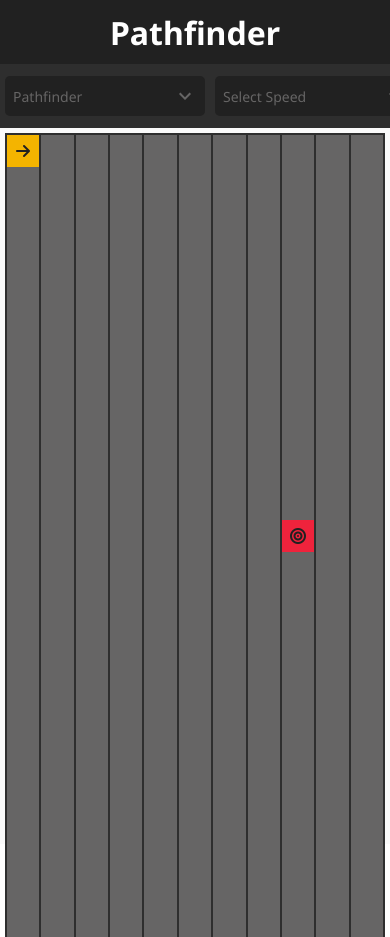
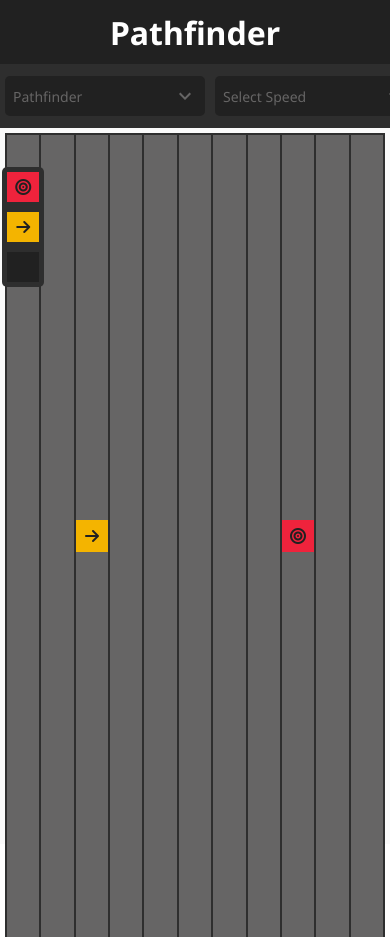
Before and after one commit to Arxci/Pathfinding-Visualizer, a React (Create React App) app: page / in a window 390 px wide. Both pictures are taken after a click on the element 23 px from the left and 151 px from the top of the page. Built offline with nearby package versions, Linux system fonts and the light colour scheme.

Commit message:
more mobile support

```diff
--- a/src/components/filters/tooltip/Tooltip.jsx
+++ b/src/components/filters/tooltip/Tooltip.jsx
@@ -1,10 +1,12 @@
 import React from 'react'
 import { useEffect } from 'react'
-import { useState } from 'react'
+import { useState, useRef } from 'react'
 
 const Tooltip = ({ backgroundColor, icon, tooltip, info }) => {
 	const [isHovering, setIsHovering] = useState(false)
 	const [currentFade, setCurrentFade] = useState('')
+
+	const displayTooltip = useRef(window.screen.width >= 1000)
 
 	useEffect(() => {
 		if (isHovering) {
@@ -14,6 +16,16 @@ const Tooltip = ({ backgroundColor, icon, tooltip, info }) => {
 		}
 	}, [isHovering])
 
+	useEffect(() => {
+		let handler = () => {
+			displayTooltip.current = window.screen.width >= 1000
+		}
+
+		window.addEventListener('resize', () => handler())
+
+		return () => window.removeEventListener('resize', () => handler())
+	}, [])
+
 	return (
 		<div
 			className="tooltip"
@@ -22,7 +34,13 @@ const Tooltip = ({ backgroundColor, icon, tooltip, info }) => {
 		>
 			<div className={'tooltip__wrapper ' + backgroundColor}>
 				<i className={'tooltip__icon ' + icon} />
-				<p className={'tooltip__wrapper__info has-fade ' + currentFade}>
+				<p
+					className={
+						displayTooltip.current
+							? 'tooltip__wrapper__info has-fade ' + currentFade
+							: 'tooltip__none'
+					}
+				>
 					{info}
 				</p>
 			</div>
--- a/src/components/filters/tooltip/_tooltip.scss
+++ b/src/components/filters/tooltip/_tooltip.scss
@@ -72,4 +72,8 @@
 			font-size: 40px;
 		}
 	}
+
+	&__none {
+		display: none;
+	}
 }
--- a/src/pages/grid/Grid.jsx
+++ b/src/pages/grid/Grid.jsx
@@ -1,7 +1,10 @@
-import React, { useEffect, useState } from 'react'
+import React, { useEffect, useRef, useState } from 'react'
 
 const Grid = ({ grid, numOfCols, numOfRows, needsReset, isRunning }) => {
 	const [items, setItems] = useState(null)
+	const currentDirection = useRef('bottom')
+
+	const requiredDropdown = useRef(window.screen.width <= 1000)
 
 	function HandleWallPlacement(e, pos) {
 		if (
@@ -22,8 +25,53 @@ const Grid = ({ grid, numOfCols, numOfRows, needsReset, isRunning }) => {
 		}
 	}
 
-	function HandleTargetPlacement(e, pos) {
-		if (e.buttons === 1 && e.target.className === 'grid__item' && e.ctrlKey) {
+	function UpdateDropdown(pos, newState) {
+		if (!isRunning) {
+			if (!needsReset) {
+				let tempArr = [...items]
+
+				tempArr.forEach((item) => {
+					item.openDropdown = false
+					if (item.key === pos) {
+						item.openDropdown = newState
+					}
+				})
+
+				setItems(tempArr)
+			}
+		}
+	}
+
+	function DropdownSelect(e, pos) {
+		const gridItem = e.target.parentElement.parentElement
+
+		if (e.target.className.includes('fa-bullseye')) {
+			if (gridItem.className === 'grid__item') {
+				HandleTargetPlacement(e, pos, true)
+			}
+		} else if (e.target.className.includes('fa-arrow-right')) {
+			if (gridItem.className === 'grid__item') {
+				HandleStartPlacement(e, pos, true)
+			}
+		} else if (
+			!e.target.className.includes('fa-arrow-right') &&
+			!e.target.className.includes('fa-bullseye')
+		) {
+			if (
+				gridItem.className === 'grid__item' ||
+				gridItem.className === 'grid__item wall'
+			) {
+				e.target.parentElement.parentElement.classList.toggle('wall')
+			}
+		}
+		UpdateDropdown(pos, false)
+	}
+
+	function HandleTargetPlacement(e, pos, force) {
+		if (
+			(e.buttons === 1 && e.target.className === 'grid__item' && e.ctrlKey) ||
+			force
+		) {
 			if (!isRunning) {
 				if (!needsReset) {
 					let tempArr = [...items]
@@ -46,12 +94,13 @@ const Grid = ({ grid, numOfCols, numOfRows, needsReset, isRunning }) => {
 		}
 	}
 
-	function HandleStartPlacement(e, pos) {
+	function HandleStartPlacement(e, pos, force) {
 		if (
-			e.buttons === 1 &&
-			e.target.className === 'grid__item' &&
-			!e.ctrlKey &&
-			!e.shiftKey
+			(e.buttons === 1 &&
+				e.target.className === 'grid__item' &&
+				!e.ctrlKey &&
+				!e.shiftKey) ||
+			force
 		) {
 			if (!isRunning) {
 				if (!needsReset) {
@@ -76,9 +125,33 @@ const Grid = ({ grid, numOfCols, numOfRows, needsReset, isRunning }) => {
 	}
 
 	function ItemClicked(e, pos) {
-		HandleWallPlacement(e, pos)
-		HandleStartPlacement(e, pos)
-		HandleTargetPlacement(e, pos)
+		if (!requiredDropdown.current) {
+			HandleWallPlacement(e, pos, false)
+			HandleStartPlacement(e, pos, false)
+			HandleTargetPlacement(e, pos, false)
+		} else {
+			let tempArr = [...items]
+
+			tempArr.forEach((item) => {
+				if (item.key === pos) {
+					if (!item.openDropdown) {
+						UpdateDropdown(pos, true)
+						const gridContent = document.querySelector('.grid__content')
+
+						const wH = gridContent.offsetHeight
+						const iH = e.target.getBoundingClientRect().top
+
+						const difference = wH - iH
+
+						if (difference <= 250) {
+							currentDirection.current = 'upward'
+						} else {
+							currentDirection.current = 'bottom'
+						}
+					}
+				}
+			})
+		}
 	}
 
 	const MakeGrid = () => {
@@ -93,6 +166,7 @@ const Grid = ({ grid, numOfCols, numOfRows, needsReset, isRunning }) => {
 					temp.push({
 						key: numOfCols * i + j,
 						className: 'grid__item target',
+						openDropdown: false,
 					})
 				} else if (
 					j === Math.floor(numOfCols / 2 / 2) &&
@@ -101,11 +175,13 @@ const Grid = ({ grid, numOfCols, numOfRows, needsReset, isRunning }) => {
 					temp.push({
 						key: numOfCols * i + j,
 						className: 'grid__item start',
+						openDropdown: false,
 					})
 				} else {
 					temp.push({
 						key: numOfCols * i + j,
 						className: 'grid__item',
+						openDropdown: false,
 					})
 				}
 			}
@@ -119,6 +195,16 @@ const Grid = ({ grid, numOfCols, numOfRows, needsReset, isRunning }) => {
 		}
 	}, [grid])
 
+	useEffect(() => {
+		let handler = () => {
+			requiredDropdown.current = window.screen.width <= 1000
+		}
+
+		window.addEventListener('resize', () => handler())
+
+		return () => window.removeEventListener('resize', () => handler())
+	}, [])
+
 	return (
 		<div className="grid">
 			<div className="grid__container container">
@@ -127,7 +213,7 @@ const Grid = ({ grid, numOfCols, numOfRows, needsReset, isRunning }) => {
 						items.map((item) => (
 							<span
 								onMouseDown={(e) => ItemClicked(e, item.key)}
-								onMouseEnter={(e) => HandleWallPlacement(e, item.key)}
+								onMouseEnter={(e) => HandleWallPlacement(e, item.key, false)}
 								key={item.key}
 								className={item.className}
 							>
@@ -145,6 +231,27 @@ const Grid = ({ grid, numOfCols, numOfRows, needsReset, isRunning }) => {
 											: 'grid__item__none'
 									}
 								></i>
+								<div
+									className={
+										item.openDropdown === false
+											? 'grid__item__dropdown has-fade disabled'
+											: 'grid__item__dropdown has-fade fade-in ' +
+											  currentDirection.current
+									}
+								>
+									<i
+										className="grid__item__dropdown__item red fa-solid fa-bullseye"
+										onClick={(e) => DropdownSelect(e, item.key)}
+									/>
+									<i
+										className="grid__item__dropdown__item yellow fa-solid fa-arrow-right"
+										onClick={(e) => DropdownSelect(e, item.key)}
+									/>
+									<i
+										className="grid__item__dropdown__item default"
+										onClick={(e) => DropdownSelect(e, item.key)}
+									/>
+								</div>
 							</span>
 						))}
 				</div>
--- a/src/pages/grid/_grid.scss
+++ b/src/pages/grid/_grid.scss
@@ -48,10 +48,57 @@
 	position: relative;
 	justify-content: center;
 	aspect-ratio: 1 / 1;
+	overflow: visible;
+	position: relative;
 
 	@include breakpoint-up(xlarge) {
 		font-size: 27.5px;
 		min-height: 50px;
+	}
+
+	&__dropdown {
+		position: absolute;
+		z-index: 4;
+		background-color: $grey;
+		width: 100%;
+		color: $dark-grey;
+		padding: 0.3rem;
+		border-radius: 5px;
+		display: flex;
+		flex-direction: column;
+		gap: 10px;
+
+		&.upward {
+			top: -400%;
+		}
+
+		&.bottom {
+			top: 100%;
+		}
+
+		&__item {
+			height: 30px;
+			display: flex;
+			align-items: center;
+			justify-content: center;
+			border: 5px;
+
+			&.yellow {
+				background-color: $yellow;
+			}
+
+			&.red {
+				background-color: $error;
+			}
+
+			&.default {
+				background-color: $dark-grey;
+			}
+		}
+
+		&.disabled {
+			display: none;
+		}
 	}
 
 	&.start {
@@ -62,34 +109,38 @@
 		background-color: $error;
 	}
 
+	&.closed__node,
+	&.open__node,
+	&.best__path,
+	&.start__node,
+	&.end__node {
+		animation: scale-in 500ms cubic-bezier(0.48, 0, 0, 1.8) forwards;
+	}
+
 	&.wall {
 		background-color: $dark-grey;
 		animation: scale-down 500ms cubic-bezier(0.48, 0, 0, 1.8) forwards;
+		z-index: 1;
 	}
 
 	&.open__node {
 		background-color: $primary-main;
-		animation: scale-in 500ms cubic-bezier(0.48, 0, 0, 1.8) forwards;
 	}
 
 	&.closed__node {
 		background-color: $grey;
-		animation: scale-in 500ms cubic-bezier(0.48, 0, 0, 1.8) forwards;
 	}
 
 	&.best__path {
 		background-color: $yellow;
-		animation: scale-in 500ms cubic-bezier(0.48, 0, 0, 1.8) forwards;
 	}
 
 	&.start__node {
 		background-color: $yellow;
-		animation: scale-in 500ms cubic-bezier(0.48, 0, 0, 1.8) forwards;
 	}
 
 	&.end__node {
 		background-color: $error;
-		animation: scale-in 500ms cubic-bezier(0.48, 0, 0, 1.8) forwards;
 	}
 
 	&__start,
```
Also changed, not shown: src/dist/styles.css, 1 other file (tests, documents, lock files or other folders).
